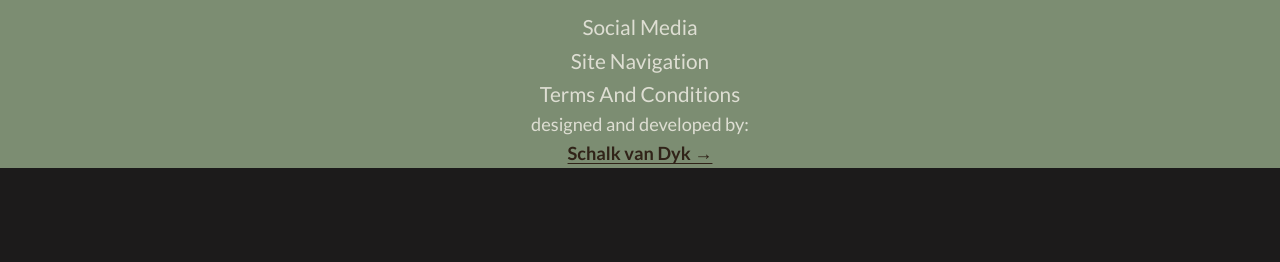
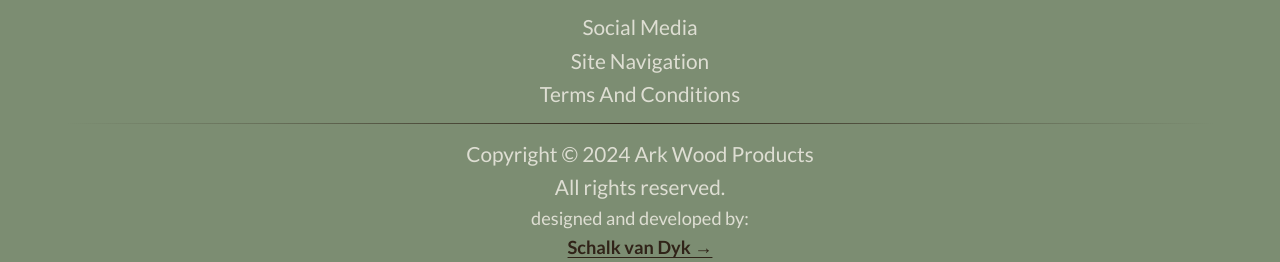
Before and after one commit to SVDwebtech/arkwoodproducts051, a website: page index.html in a window 1280 px wide. Shown: the part 741-1003 px from the top of the page. Before the commit the page ends 909 px from the top, so only its background shows below. Drawn offline with Linux system fonts and the light colour scheme.

Commit message:
add structure content and styling to copyAndDevBox

```diff
--- a/index.html
+++ b/index.html
@@ -50,6 +50,8 @@
             <div class="footer__siteNavigation">Site Navigation</div>
             <div class="footer__termsAndConditions">Terms And Conditions</div>
             <div class="footer__copyAndDevBox">
+                <hr class="footer__footerHr">
+                <p class="footer__footerCopy">Copyright &copy; 2024 Ark Wood Products <br class="footer__footerBreakLine"/><span class="footer__footerRights">All rights reserved.</span> </p>
                 <p class="footer__footerDev">designed and developed by: <br class="footer__footerBreakLine"/><span class="footer__footerDevName">Schalk van Dyk &rarr;</span></p>
             </div>
         </footer>
--- a/sass/layout/_footer.scss
+++ b/sass/layout/_footer.scss
@@ -1,5 +1,14 @@
 .footer {
       background-color: $cp-lightGreen;
+      &__footerHr {
+            background: linear-gradient(to right, transparent 5%, rgba($cp-darkBrown, .25) 20%, rgba($cp-darkBrown, 1), rgba($cp-darkBrown, .25) 80%, transparent 95%);
+            background-size: cover;
+            border: none;
+            width: 100%;
+            height: 1px;
+            padding: 0;
+            margin: 1rem 0;
+      }
       &__logoFigure {
             @include displayFlexColumn;
             gap: 1rem;
```
Also changed, not shown: css/styles.css.
